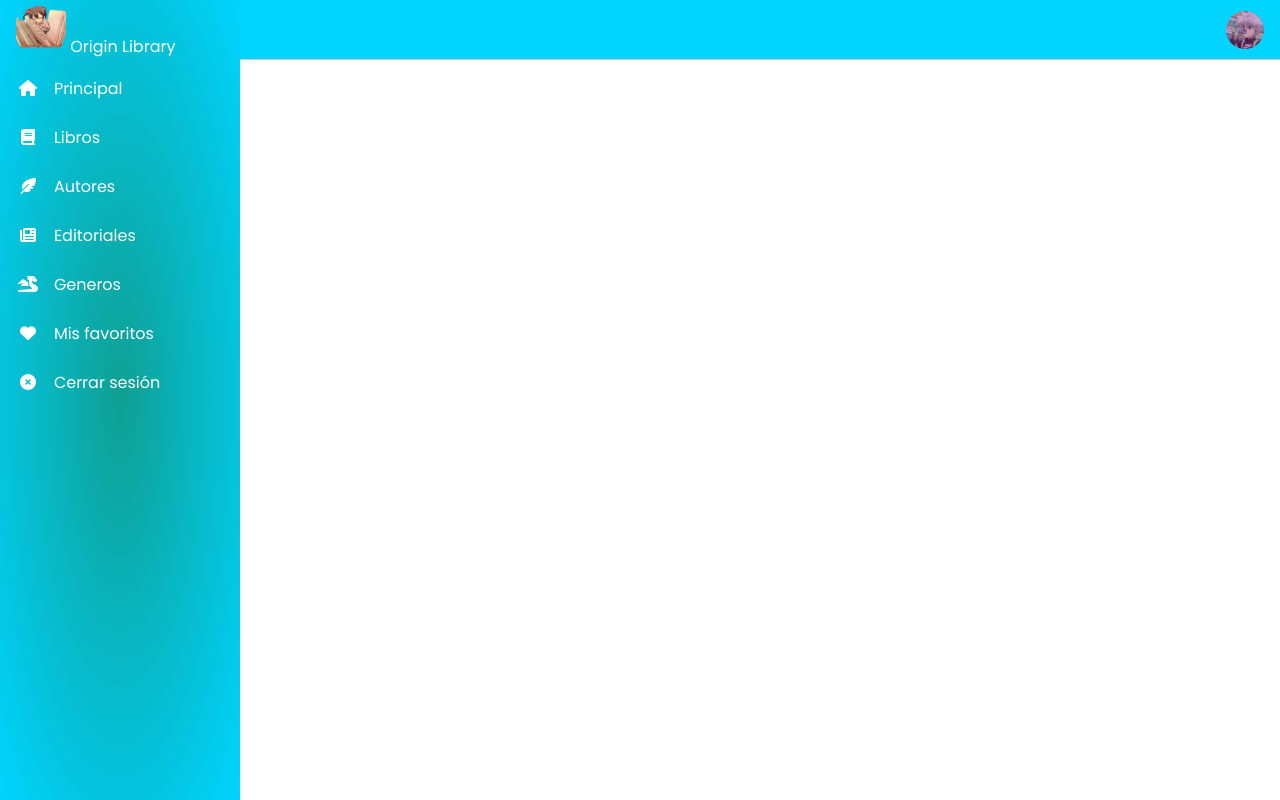
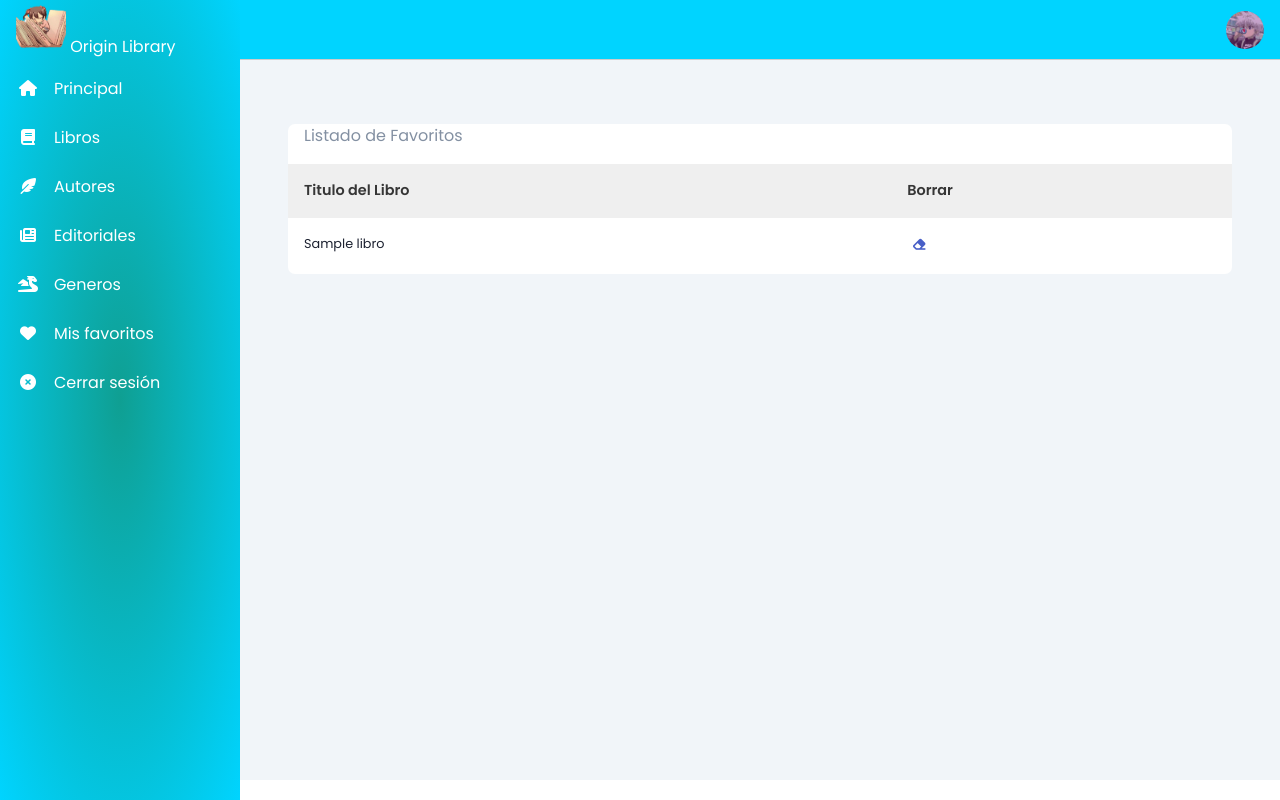
Before and after one commit to Ranyirak/app-libro-jgmc, a Flask app: page /misfavoritos in a window 1280 px wide. Run offline with Flask 2, Linux system fonts and the light colour scheme; tables that the repository leaves empty hold one stand-in row (values such as "Sample post"); some libraries are stand-ins or nearby versions.

Commit message:
Mis Favoritos

```diff
--- a/app.py
+++ b/app.py
@@ -396,17 +396,28 @@ def eliminarlibro(id):
 @app.route('/agregarfav/<id>')
 def agregarlibro(id):
     libro = Libro.query.filter_by(id_libro = int(id)).first()
+    usuario = Usuarios.query.filter_by(id_usuario = int(1)).first()
+    id_libro = libro.id_libro
+    id_usuario = usuario.id_usuario
+    nuevo_favorito = MisFavoritos(id_libro = id_libro, id_usuario = id_usuario)
+    db.session.add(nuevo_favorito)
     db.session.commit()
-    return redirect('/misfavoritos.html', libro = libro)
+    return redirect('/cat_libros')
 
 ###################################################################################################
 #Metodo para ir a la pagina de misfavoritos
 @app.route('/misfavoritos')
 def misfavoritos():
+    consulta_fav = MisFavoritos.query.join(Libro, MisFavoritos.id_libro == Libro.id_libro).join(Usuarios, MisFavoritos.id_usuario == Usuarios.id_usuario).add_columns(Libro.titulo_libro, Libro.id_libro)
+    return render_template("misfavoritos.html", consulta = consulta_fav)
 
-    return render_template("misfavoritos.html")
-
-#Metodo para agregar a favoritos un libro
+#Metodo para eliminar un libro de favoritos
+@app.route('/eliminarfav/<id>')
+def eliminarfav(id):
+    favorito = MisFavoritos.query.filter_by(id_libro = int(id)).delete()
+    print(favorito)
+    db.session.commit()
+    return redirect('/misfavoritos')
 
 ###################################################################################################
 if __name__ == "__main__":
--- a/templates/cat_libros.html
+++ b/templates/cat_libros.html
@@ -18,6 +18,7 @@
                           <th>Editorial</th>
                           <th>Autor</th>
                           <th>Genero</th>
+                          <th>Favorito</th>
                           <th>Editar</th>
                           <th>Borrar</th>
                         </tr>
@@ -34,6 +35,7 @@
                             <td class="text-td">{{libro.nombre_editorial}}</td>
                             <td class="text-td">{{libro.nombre_autor}}</td>
                             <td class="text-td">{{libro.nombre_genero}}</td>
+                            <td><a href="/agregarfav/{{libro.id_libro}}"><span class="icon"><i class="fas fa-heart"></i></span></a></td>
                             <td><a href="/editarlibro/{{libro.id_libro}}"><span class="icon"><i class="fas fa-edit"></i></span></a></td>
                             <td><a href="/eliminarlibro/{{libro.id_libro}}"><span class="icon"><i class="fas fa-eraser"></i></span></a></td>
                           </tr>
--- a/templates/misfavoritos.html
+++ b/templates/misfavoritos.html
@@ -1,5 +1,32 @@
 {% extends "layout.html" %}
 
 {% block contenido %}
+    <main>
+      <section class="recent">
+          <div class="activity-grid">
+              <div class="activity-card">
+              <h3>Listado de Favoritos</h3>
+                  <div class="table-responsive">
+                    <table>
+                      <thead>
+                        <tr>
+                          <th>Titulo del Libro</th>
+                          <th>Borrar</th>
+                        </tr>
+                      </thead>
 
+                      <tbody>
+                        {% for favorito in consulta %}
+                          <tr>
+                            <td class="text-td">{{favorito.titulo_libro}}</td>
+                            <td><a href="/eliminarfav/{{favorito.id_libro}}"><span class="icon"><i class="fas fa-eraser"></i></span></a></td>
+                          </tr>
+                        {% endfor %}
+                      </tbody>
+                    </table>
+                  </div>
+              </div>
+            </div>
+      </section>
+    </main>
 {% endblock %}
```
